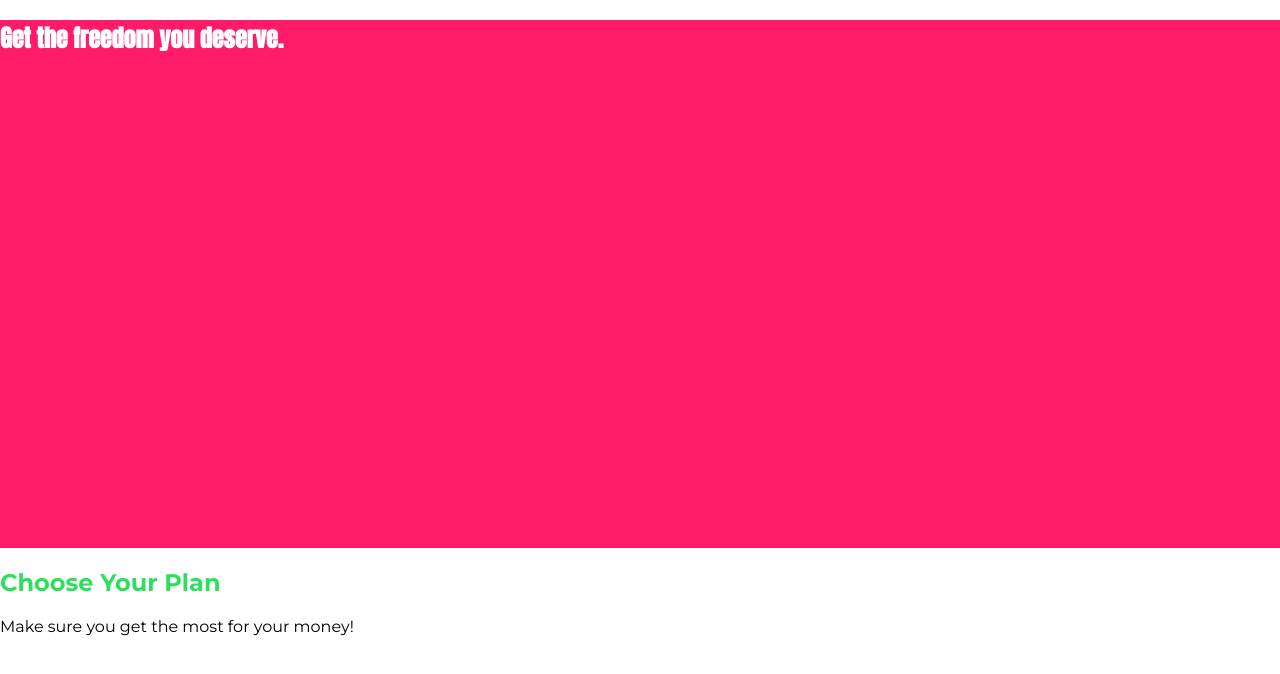
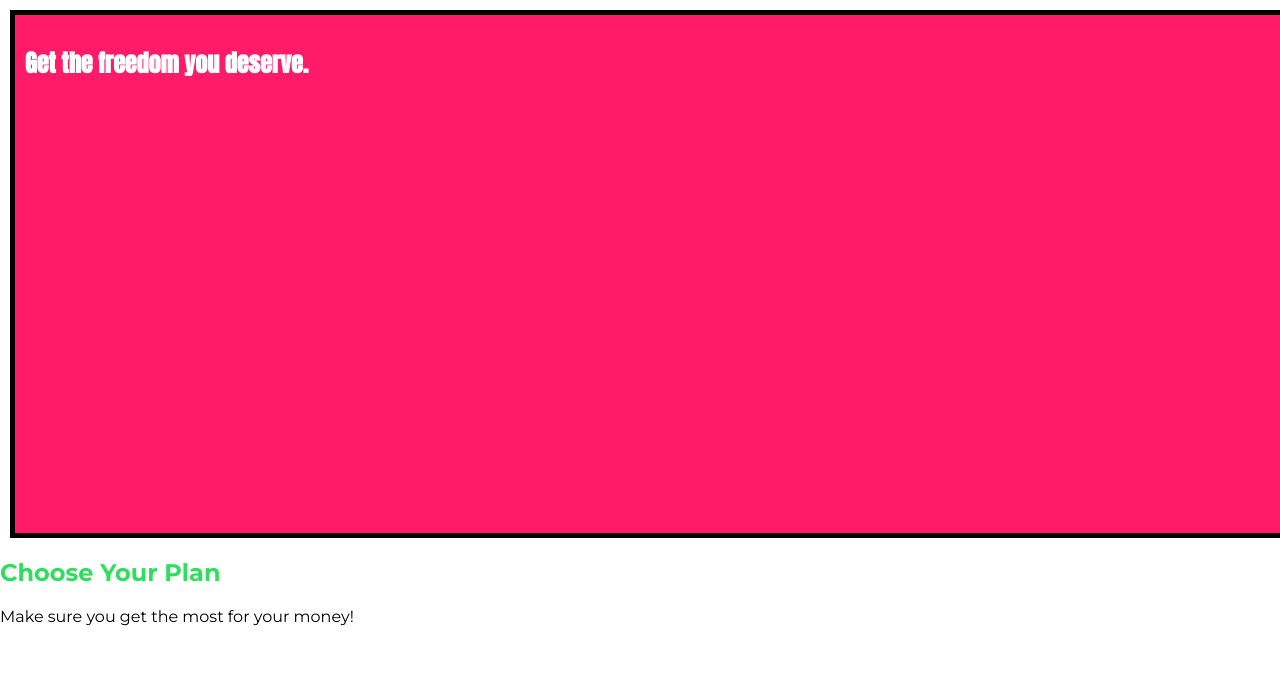
Before and after one commit to Aman07a/CSS_The_Complete_Guide_2023, a plain HTML site: page index.html in a window 1280 px wide. Drawn offline with Linux system fonts and the light colour scheme.

Commit message:
Understanding Box Sizing

```diff
--- a/css/main.css
+++ b/css/main.css
@@ -1,3 +1,7 @@
+* {
+  box-sizing: border-box;
+}
+
 body {
   font-family: "Montserrat", sans-serif;
   margin: 0;
@@ -7,6 +11,9 @@ body {
   background: #ff1b68;
   width: 100%;
   height: 528px;
+  padding: 10px;
+  border: 5px solid black;
+  margin: 10px;
 }
 
 .section-title {
```
